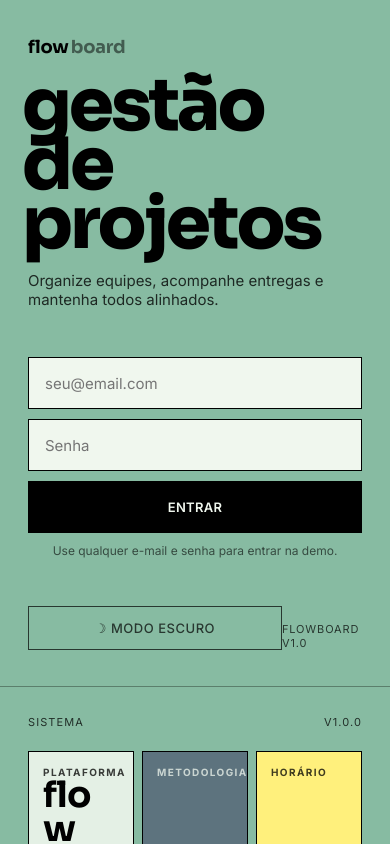
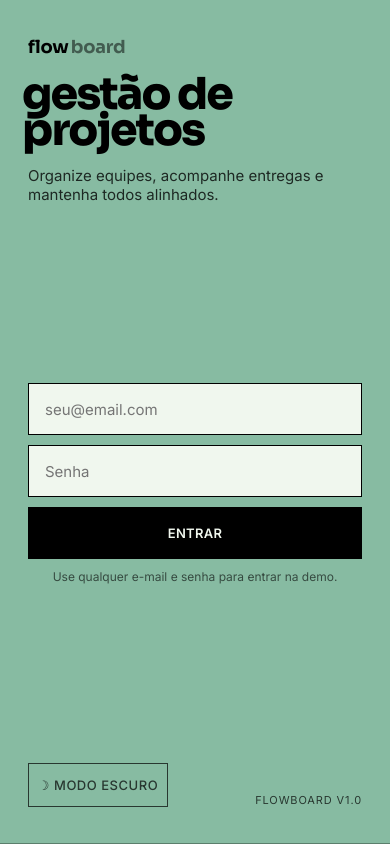
Before and after one commit to niyjn/VueDashboard, a Vue app: page /#/login in a window 390 px wide. Shown: the top 844 px of the page. Built offline with nearby package versions, Linux system fonts and the light colour scheme.

Commit message:
fix: corrigir overflow do h1, footer e ocultar bento no mobile

```diff
--- a/src/views/LoginView.vue
+++ b/src/views/LoginView.vue
@@ -96,3 +96,32 @@ async function handleLogin() {
 
   </div>
 </template>
+
+<style scoped>
+/* Fix 1: h1 não estourar o painel em viewports médias.
+   O clamp global usa 9vw que pode exceder a largura disponível do
+   painel (≤480px) em viewports intermediárias. Reduzimos o coeficiente
+   para 6vw e o mínimo para 44px — "projetos" cabe numa linha sem
+   quebra forçada de palavra em nenhuma resolução comum. */
+.auth-form-panel h1 {
+  font-size: clamp(44px, 6vw, 104px);
+}
+
+/* Fix 2: O CSS global define width:100% no .auth-theme para uso
+   standalone. Dentro do footer (flexbox space-between) isso engole
+   todo o espaço e empurra o "FlowBoard v1.0".
+   O seletor scoped tem especificidade maior (+data-v) então vence. */
+.auth-form-footer .auth-theme {
+  width: auto;
+  min-width: 140px;
+}
+
+/* Fix 3: Esconde o bento grid em telas estreitas.
+   Em mobile o grid já colapsava para 1 coluna mas o bento
+   ficava empilhado abaixo do formulário com layout quebrado. */
+@media (max-width: 900px) {
+  .auth-bento {
+    display: none;
+  }
+}
+</style>
```
